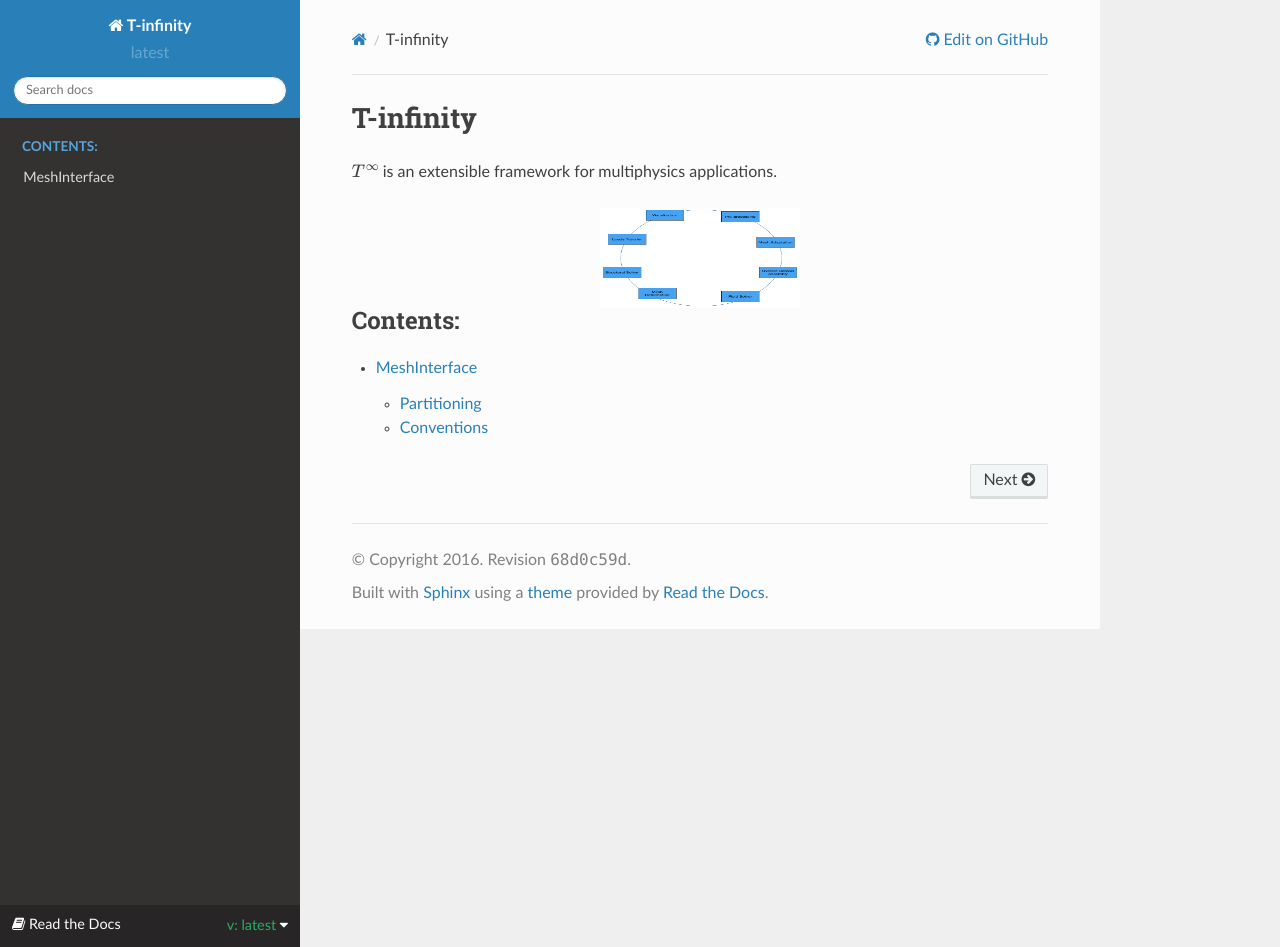
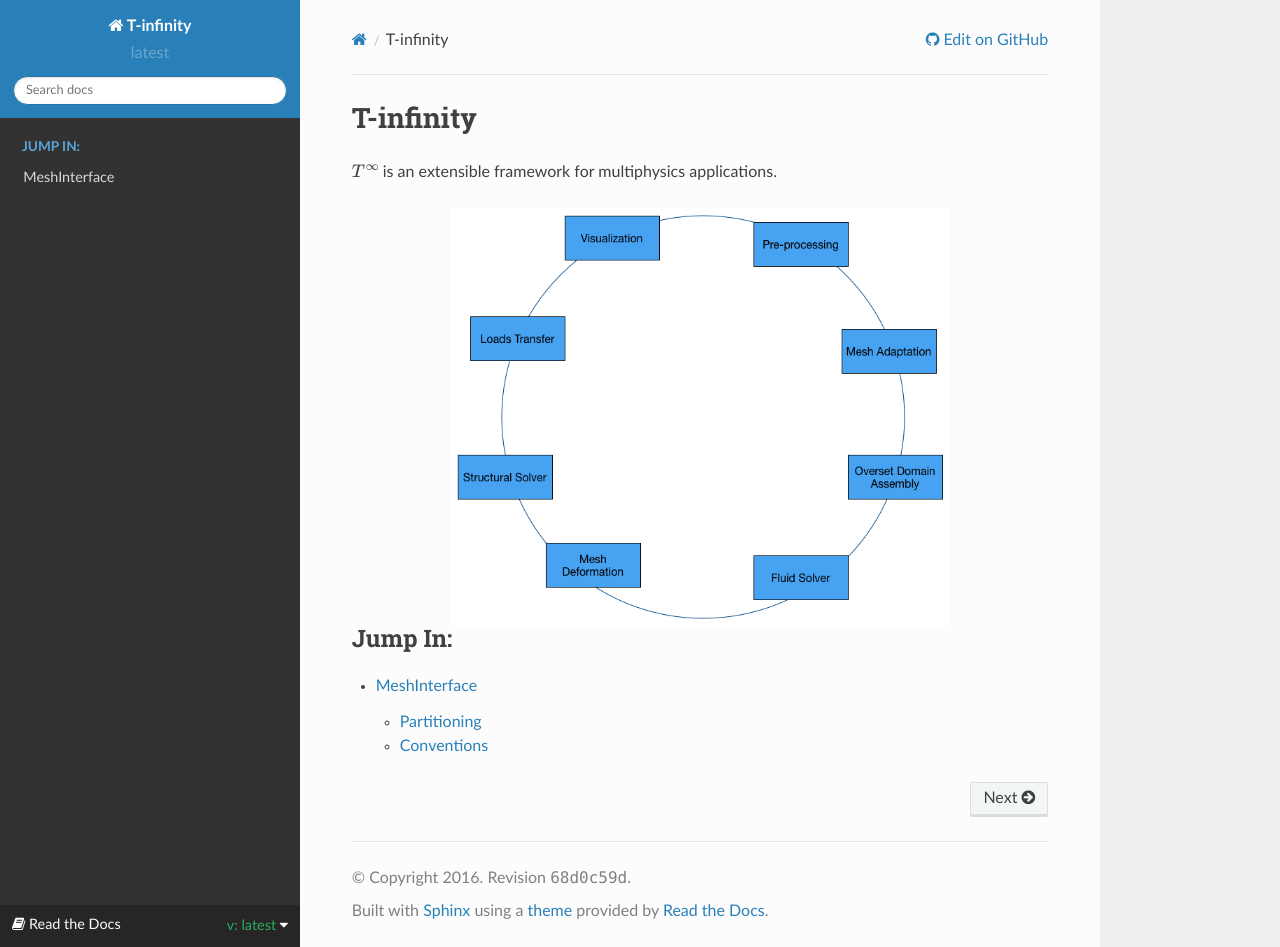
Before and after one commit to T-infinity/T-infinity-docs, a Sphinx documentation site: the page built from docs/index.rst, in a window 1280 px wide and 947 px high. Built offline with Sphinx 7.4.7 and the Read the Docs theme 2.0.0, drawn with Linux system fonts in a browser that asks for light colours; formulas are drawn with MathJax 3.

Commit message:
To change image dimensions

```diff
--- a/docs/index.rst
+++ b/docs/index.rst
@@ -3,14 +3,13 @@ T-infinity
 :math:`T^{\infty}` is an extensible framework for multiphysics applications.
 
 .. image:: t-inf-blue-ring.png
-   :width: 200px
+   :width: 500px
    :align: center
-   :height: 100px
-   :alt: alternate text
+   :alt: T-infinity overview
 
 
 .. toctree::
    :maxdepth: 2
-   :caption: Contents:
+   :caption: Jump In:
 
    mesh
```
